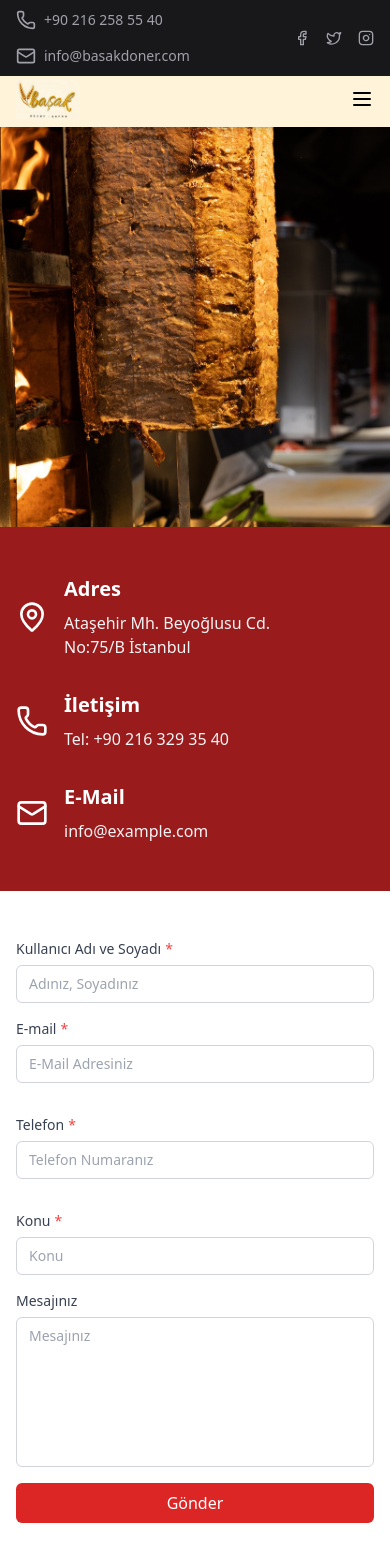
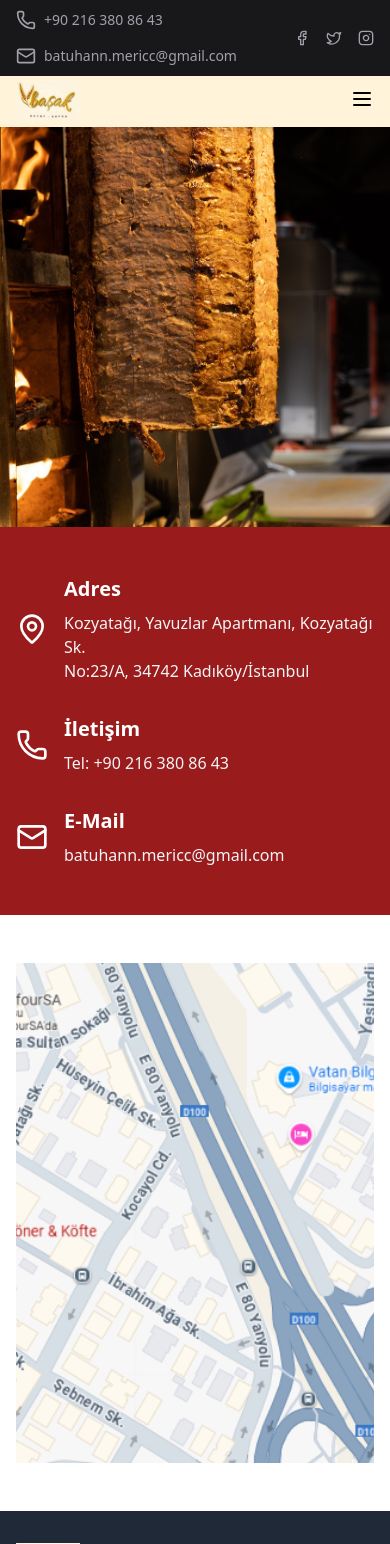
Before and after one commit to mustafafiliz/basakdoner-react, a React (Vite) app: page /iletisim in a window 390 px wide. Shown: the top 1544 px of the page. Built offline with nearby package versions, Linux system fonts and the light colour scheme.

Commit message:
fix: Link to phone and email provided

```diff
--- a/src/components/Footer.tsx
+++ b/src/components/Footer.tsx
@@ -41,11 +41,18 @@ const Footer = () => {
               <div className="flex flex-col gap-3 text-sm">
                 <div className="flex items-center gap-2">
                   <Phone className="h-5 w-5" />
-                  <span>+90 216 258 55 40</span>
+                  <a href="tel:+902163808643" className="hover:text-gray-300">
+                    +90 216 380 86 43
+                  </a>
                 </div>
                 <div className="flex items-center gap-2">
                   <Mail className="h-5 w-5" />
-                  <span>info@basakdoner.com</span>
+                  <a
+                    href="mailto:batuhann.mericc@gmail.com"
+                    className="hover:text-gray-300"
+                  >
+                    batuhann.mericc@gmail.com
+                  </a>
                 </div>
                 <div className="flex items-center gap-2">
                   <MapPin className="h-5 w-5" />
--- a/src/components/Header.tsx
+++ b/src/components/Header.tsx
@@ -54,11 +54,18 @@ const Header = () => {
             <div className="flex flex-col sm:flex-row items-center gap-4">
               <div className="flex items-center gap-2 w-full">
                 <Phone className="h-5 w-5" />
-                <span>+90 216 258 55 40</span>
+                <a href="tel:+902163808643" className="hover:text-gray-300">
+                  +90 216 380 86 43
+                </a>
               </div>
               <div className="flex items-center gap-2">
                 <Mail className="h-5 w-5" />
-                <span>info@basakdoner.com</span>
+                <a
+                  href="mailto:batuhann.mericc@gmail.com"
+                  className="hover:text-gray-300"
+                >
+                  batuhann.mericc@gmail.com
+                </a>
               </div>
             </div>
             <div className="flex items-center gap-4">
--- a/src/pages/Communication.tsx
+++ b/src/pages/Communication.tsx
@@ -1,15 +1,6 @@
 import { Mail, MapPin, Phone } from "lucide-react";
-import { useState } from "react";
-import Input from "../components/Input";
-import TextArea from "../components/TextArea";
-import Button from "../components/Button";
 
 const Communication = () => {
-  const [value, setValue] = useState("");
-  const [email, setEmail] = useState("");
-  const [phone, setPhone] = useState("");
-  const [subject, setSubject] = useState("");
-  const [message, setMessage] = useState("");
   return (
     <div className="flex flex-col min-h-screen">
       <img
@@ -23,8 +14,10 @@ const Communication = () => {
             <MapPin className="h-8 w-8 flex-shrink-0" />
             <div>
               <h3 className="font-semibold text-xl mb-2">Adres</h3>
-              <p className="text-gray-100">Ataşehir Mh. Beyoğlusu Cd.</p>
-              <p className="text-gray-100">No:75/B İstanbul</p>
+              <p className="text-gray-100">
+                Kozyatağı, Yavuzlar Apartmanı, Kozyatağı Sk.
+              </p>
+              <p className="text-gray-100">No:23/A, 34742 Kadıköy/İstanbul</p>
             </div>
           </div>
 
@@ -32,7 +25,12 @@ const Communication = () => {
             <Phone className="h-8 w-8 flex-shrink-0" />
             <div>
               <h3 className="font-semibold text-xl mb-2">İletişim</h3>
-              <p className="text-gray-100">Tel: +90 216 329 35 40</p>
+              <a
+                href="tel:+902163808643"
+                className="text-gray-100 hover:text-gray-300"
+              >
+                Tel: +90 216 380 86 43
+              </a>
             </div>
           </div>
 
@@ -40,75 +38,25 @@ const Communication = () => {
             <Mail className="h-8 w-8 flex-shrink-0" />
             <div>
               <h3 className="font-semibold text-xl mb-2">E-Mail</h3>
-              <p className="text-gray-100">info@example.com</p>
+              <a
+                href="mailto:batuhann.mericc@gmail.com"
+                className="text-gray-100 hover:text-gray-300"
+              >
+                batuhann.mericc@gmail.com
+              </a>
             </div>
           </div>
         </div>
       </div>
 
       <div className="container mx-auto py-12 px-4">
-        <div className="grid grid-cols-1 lg:grid-cols-2 gap-8">
-          <form className="space-y-4">
-            <div>
-              <Input
-                label="Kullanıcı Adı ve Soyadı"
-                placeholder="Adınız, Soyadınız"
-                type="text"
-                value={value}
-                onChange={(e) => setValue(e.target.value)}
-                required
-                className="w-full"
-              />
-            </div>
-            <div className="grid grid-cols-1 md:grid-cols-2 gap-4">
-              <Input
-                label="E-mail"
-                type="email"
-                placeholder="E-Mail Adresiniz"
-                value={email}
-                onChange={(e) => setEmail(e.target.value)}
-                required
-                className="w-full"
-              />
-              <Input
-                label="Telefon"
-                type="text"
-                placeholder="Telefon Numaranız"
-                value={phone}
-                onChange={(e) => setPhone(e.target.value)}
-                required
-                className="w-full"
-              />
-            </div>
-            <div>
-              <Input
-                label="Konu"
-                type="text"
-                placeholder="Konu"
-                value={subject}
-                onChange={(e) => setSubject(e.target.value)}
-                required
-                className="w-full"
-              />
-            </div>
-            <div>
-              <TextArea
-                value={message}
-                label="Mesajınız"
-                placeholder="Mesajınız"
-                onChange={(e) => setMessage(e.target.value)}
-                className="min-h-[150px]"
-              />
-            </div>
-            <Button fullWidth isLoading={false} variant="danger">
-              Gönder
-            </Button>
-          </form>
-
-          <div className="w-full h-[400px] bg-gray-100 rounded-lg">
-            <div className="w-full h-full flex items-center justify-center text-gray-500">
-              Google Maps
-            </div>
+        <div className="w-full h-[500px]  rounded-lg">
+          <div className="w-full h-full flex items-center justify-center text-gray-500">
+            <img
+              src="/images/Maps.png"
+              alt="maps"
+              className="h-full object-cover"
+            />
           </div>
         </div>
       </div>
```
Also changed, not shown: public/images/Maps.png (added).
